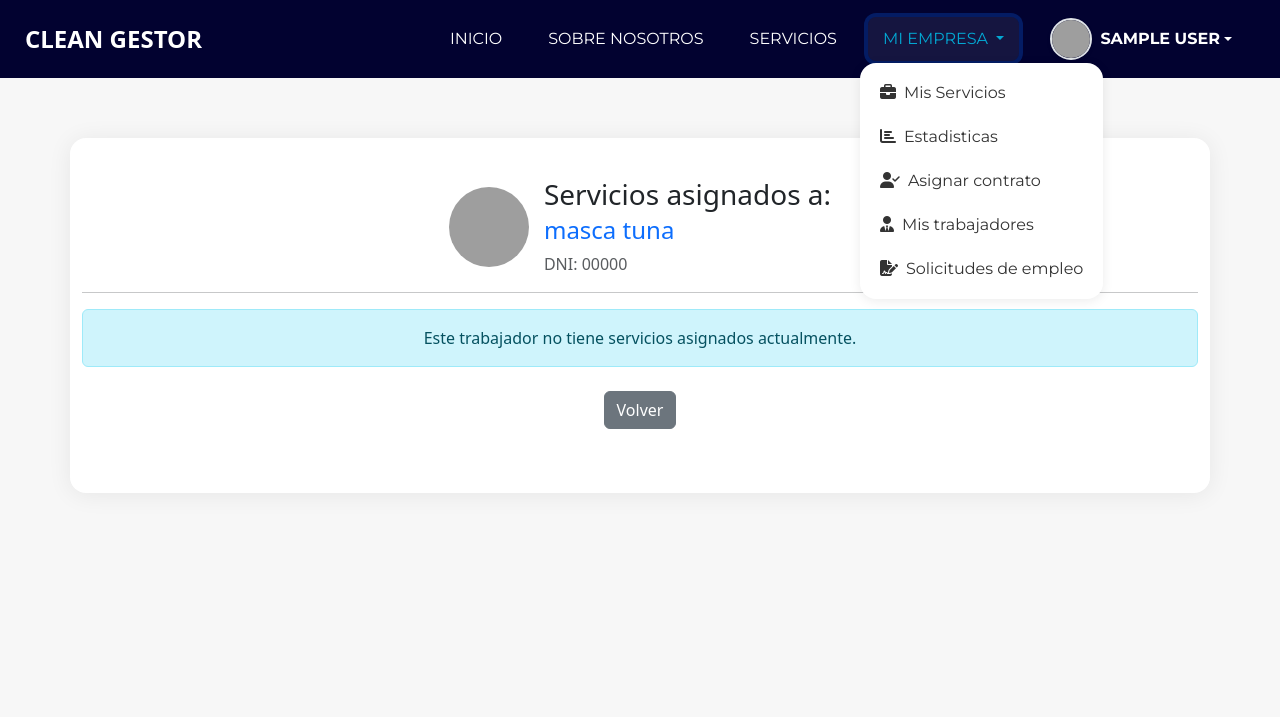
After one commit to Mario-Labrador/Proyecto-Software, a PHP site: page /views/servicios_asignados.php?dni=00000 in a window 1280 px wide, after a click on "MI EMPRESA". The commit adds this page. Shown: the top 717 px of the page. Run offline with PHP 8.4, Linux system fonts and the light colour scheme; the visitor is signed in with stand-in values (Sample User, id 1); data comes from the database, SQL or seed files in the repository; some libraries are stand-ins or nearby versions; grey boxes are pictures that could not be loaded.

Commit message:
Funcionalidad botón "servicios asignados" en misTrabajadores. serviciosPendientes añadidos para el trabajador.

```diff
--- a/CleanGestor/views/editar_servicio.php
+++ b/CleanGestor/views/editar_servicio.php
@@ -42,6 +42,7 @@ $conexion->close();
   <meta charset="UTF-8">
   <meta name="viewport" content="width=device-width, initial-scale=1.0">
   <title>Editar Servicio</title>
+  <link rel="icon" href="../assets/images/IconoEscoba.png" type="image/gif" />
   <link rel="stylesheet" href="../assets/css/bootstrap.css">
   <link href="https://fonts.googleapis.com/css2?family=Montserrat:wght@400;700&display=swap" rel="stylesheet">
 
--- a/CleanGestor/views/navbar.php
+++ b/CleanGestor/views/navbar.php
@@ -11,16 +11,21 @@ $foto_perfil = isset($_SESSION['foto_perfil']) ? $_SESSION['foto_perfil'] : '../
     <a class="navbar-brand animate__animated animate__fadeInDown" href="index.php">
         <span>CLEAN GESTOR</span>
     </a>
-    <button class="navbar-toggler animate__animated animate__fadeInDown" type="button" data-toggle="collapse"
-        data-target="#navbarSupportedContent" aria-controls="navbarSupportedContent" aria-expanded="false" aria-label="Toggle navigation">
+    <button class="navbar-toggler animate__animated animate__fadeInDown" type="button" data-bs-toggle="collapse"
+        data-bs-target="#navbarSupportedContent" aria-controls="navbarSupportedContent" aria-expanded="false" aria-label="Toggle navigation">
         <span class="navbar-toggler-icon"></span>
     </button>
     <div class="collapse navbar-collapse" id="navbarSupportedContent">
         <ul class="navbar-nav ms-auto align-items-center">
             <li class="nav-item"><a class="nav-link" href="index.php">INICIO</a></li>
             <li class="nav-item"><a class="nav-link" href="informate.php">SOBRE NOSOTROS</a></li>
+
+            <?php if (isset($_SESSION['dni'])): ?>
+                <?php if (!($_SESSION['tipo_usuario'] === 'trabajador' && $_SESSION['rol'] === 'empleado')): ?>
                     <li class="nav-item"><a class="nav-link" href="servicios.php">SERVICIOS</a></li>
-            <?php if (isset($_SESSION['dni'])): ?>
+                <?php else: ?>
+                    <li class="nav-item"><a class="nav-link" href="servicios_pendientes.php">SERVICIOS</a></li>
+                <?php endif; ?>
 
                 <?php if ($_SESSION['tipo_usuario'] === 'trabajador' && $_SESSION['rol'] === 'empleado'): ?>
                     <li class="nav-item"><a class="nav-link" href="buscar_empleo.php">BUSCAR EMPLEO</a></li>
@@ -43,16 +48,16 @@ $foto_perfil = isset($_SESSION['foto_perfil']) ? $_SESSION['foto_perfil'] : '../
                 <?php if ($_SESSION['tipo_usuario'] === 'trabajador' && $_SESSION['rol'] === 'administrador'): ?>
                     <!-- Menú desplegable MI EMPRESA -->
                     <li class="nav-item dropdown">
-                        <a class="nav-link dropdown-toggle" href="#" id="miEmpresaDropdown" role="button" data-toggle="dropdown" aria-haspopup="true" aria-expanded="false">
+                        <a class="nav-link dropdown-toggle" href="#" id="miEmpresaDropdown" role="button" data-bs-toggle="dropdown" aria-expanded="false">
                             MI EMPRESA
                         </a>
-                        <div class="dropdown-menu" aria-labelledby="miEmpresaDropdown">
-                            <a class="dropdown-item" href="misServicios.php"><i class="fas fa-briefcase me-2"></i>Mis Servicios</a>
-                            <a class="dropdown-item" href="estadisticas.php"><i class="fas fa-chart-bar me-2"></i>Estadisticas</a>
-                            <a class="dropdown-item" href="asignar_servicio.php"><i class="fas fa-user-check me-2"></i>Asignar contrato</a>
-                            <a class="dropdown-item" href="misTrabajadores.php"><i class="fas fa-user-tie me-2"></i>Mis trabajadores</a>
-                            <a class="dropdown-item" href="solicitudes_empleo.php"><i class="fas fa-file-signature me-2"></i>Solicitudes de empleo </a>
-                        </div>
+                        <ul class="dropdown-menu" aria-labelledby="miEmpresaDropdown">
+                            <li><a class="dropdown-item" href="misServicios.php"><i class="fas fa-briefcase me-2"></i>Mis Servicios</a></li>
+                            <li><a class="dropdown-item" href="estadisticas.php"><i class="fas fa-chart-bar me-2"></i>Estadisticas</a></li>
+                            <li><a class="dropdown-item" href="asignar_servicio.php"><i class="fas fa-user-check me-2"></i>Asignar contrato</a></li>
+                            <li><a class="dropdown-item" href="misTrabajadores.php"><i class="fas fa-user-tie me-2"></i>Mis trabajadores</a></li>
+                            <li><a class="dropdown-item" href="solicitudes_empleo.php"><i class="fas fa-file-signature me-2"></i>Solicitudes de empleo </a></li>
+                        </ul>
                     </li>
                 <?php endif; ?>
 
@@ -98,7 +103,6 @@ $foto_perfil = isset($_SESSION['foto_perfil']) ? $_SESSION['foto_perfil'] : '../
                     </a>
                 </li>
             <?php endif; ?>
-
         </ul>
     </div>
 </nav>
--- a/CleanGestor/views/registro.php
+++ b/CleanGestor/views/registro.php
@@ -92,7 +92,7 @@ unset($_SESSION['registro_error_type'], $_SESSION['registro_data']);
             <select class="form-control" id="rol_trabajador" name="rol_trabajador">
               <option value="">Selecciona un rol</option>
               <option value="administrador">Administrador de empresa</option>
-              <option value="empleado">Empleado normal</option>
+              <option value="empleado">Empleado</option>
             </select>
           </div>
           <?php if ($errorType): ?>
--- /dev/null
+++ b/CleanGestor/views/servicios_asignados.php
@@ -0,0 +1,147 @@
+<?php
+include_once '../config/db.php';
+include_once '../DAO/PersonaDAO.php';
+
+if (session_status() === PHP_SESSION_NONE) session_start();
+
+// Verificar si el usuario es administrador
+if (!isset($_SESSION['dni']) || $_SESSION['tipo_usuario'] !== 'trabajador' || $_SESSION['rol'] !== 'administrador') {
+    header("Location: login.php"); // Redirigir al login si no es administrador
+    exit();
+}
+
+// Obtener el DNI del trabajador desde la URL
+$dniTrabajador = $_GET['dni'] ?? null;
+if (!$dniTrabajador) {
+    die("Error: No se ha especificado un trabajador.");
+}
+
+// Crear instancia de PersonaDAO
+$personaDAO = new PersonaDAO();
+$nombreTrabajador = $personaDAO->getNombrePorDni($dniTrabajador);
+$apellidoTrabajador = $personaDAO->getApellidoPorDni($dniTrabajador);
+$fotoTrabajador = $personaDAO->getFotoPerfilPorDni($dniTrabajador);
+
+// Conexión directa a la base de datos para evitar problemas con $conn global
+$conexion = new mysqli("localhost", "root", "", "gestor");
+if ($conexion->connect_error) {
+    die("Error de conexión: " . $conexion->connect_error);
+}
+
+// Consulta para obtener los servicios asignados al trabajador
+$sql = "SELECT c.idContrato, s.idServicio, s.nombreServicio, s.descripcion, s.precio, s.horas,
+               e.nombreEmpresa, s.fotoServicio,
+               p.nombrePersona AS nombre_cliente, p.apellidosPersona AS apellidos_cliente
+        FROM contratoservicio cs
+        JOIN servicio s ON cs.idServicio = s.idServicio
+        JOIN empresa e ON s.idEmpresa = e.idEmpresa
+        JOIN contrato c ON cs.idContrato = c.idContrato
+        JOIN persona p ON c.dni = p.dni
+        WHERE cs.dni = ?";
+
+$stmt = $conexion->prepare($sql);
+$stmt->bind_param("s", $dniTrabajador);
+$stmt->execute();
+$resultado = $stmt->get_result();
+$servicios = [];
+while ($row = $resultado->fetch_assoc()) {
+    $servicios[] = $row;
+}
+$stmt->close();
+$conexion->close();
+?>
+
+<!DOCTYPE html>
+<html lang="es">
+<head>
+  <meta charset="utf-8" />
+  <meta http-equiv="X-UA-Compatible" content="IE=edge" />
+  <meta name="viewport" content="width=device-width, initial-scale=1, shrink-to-fit=no" />
+  <link rel="icon" href="../assets/images/IconoEscoba.png" type="image/gif" />
+  <title>Servicios Asignados | CLEAN GESTOR</title>
+  <link rel="stylesheet" type="text/css" href="../assets/css/bootstrap.css?v=<?php echo time(); ?>" />
+  <link href="https://fonts.googleapis.com/css2?family=Montserrat:wght@400;700&display=swap" rel="stylesheet">
+  <link href="../assets/css/style.css?v=<?php echo time(); ?>" rel="stylesheet" />
+  <link href="../assets/css/responsive.css?v=<?php echo time(); ?>" rel="stylesheet" />
+  <link rel="stylesheet" href="https://cdnjs.cloudflare.com/ajax/libs/animate.css/4.1.1/animate.min.css">
+</head>
+<body class="sub_page">
+  <div class="hero_area">
+    <header class="header_section">
+      <div class="container-fluid">
+        <?php include_once("navbar.php"); ?>
+      </div>
+    </header>
+
+    <section class="profile-section">
+        <div class="container">
+            <div class="row">
+                <div class="profile-card animate__animated animate__fadeInUp">
+                    <div class="text-center mb-4">
+                        <div class="d-flex justify-content-center align-items-center mb-3">
+                            <img src="<?php echo htmlspecialchars($fotoTrabajador); ?>"
+                                alt="Foto de perfil"
+                                class="rounded-circle"
+                                style="width: 80px; height: 80px; object-fit: cover; margin-right: 15px;">
+                            <div class="text-left">
+                                <h3 class="mt-0 mb-1">Servicios asignados a:</h3>
+                                <h4 class="text-primary"><?php echo htmlspecialchars($nombreTrabajador . ' ' . $apellidoTrabajador); ?></h4>
+                                <p class="text-muted mb-0">DNI: <?php echo htmlspecialchars($dniTrabajador); ?></p>
+                            </div>
+                        </div>
+                        <hr>
+
+                        <?php if (!empty($servicios)): ?>
+                            <div class="list-group">
+                                <?php foreach ($servicios as $servicio): ?>
+                                    <div class="d-flex align-items-center list-group-item list-group-item-action py-3"
+                                        style="transition: all 0.3s ease; border-left: 4px solid #0275d8; margin-bottom: 10px;">
+                                        <!-- Columna idContrato -->
+                                        <div class="text-center" style="width: 150px; font-weight: bold;">
+                                            ID Servicio: <?php echo htmlspecialchars($servicio['idServicio']); ?><br>
+                                            ID Contrato: <?php echo htmlspecialchars($servicio['idContrato']); ?>
+                                        </div>
+                                        <!-- Imagen -->
+                                        <div class="flex-shrink-0" style="margin-right: 15px;">
+                                            <img
+                                                src="<?php echo !empty($servicio['fotoServicio']) ? htmlspecialchars($servicio['fotoServicio']) : '../assets/images/default_service.png'; ?>"
+                                                alt="Imagen del servicio"
+                                                class="rounded-circle"
+                                                style="width: 60px; height: 60px; object-fit: cover;">
+                                        </div>
+                                        <!-- Info principal -->
+                                        <div class="flex-grow-1 d-flex justify-content-between align-items-center">
+                                            <div>
+                                                <h5 class="fw-bold mb-2"><?php echo htmlspecialchars($servicio['nombreServicio']); ?></h5>
+                                                <div><strong>Duración:</strong> <?php echo htmlspecialchars($servicio['horas']); ?> horas</div>
+                                                <div><strong>Precio:</strong> <?php echo htmlspecialchars($servicio['precio']); ?>€</div>
+                                            </div>
+                                            <div>
+                                                <strong>Cliente:</strong> <?php echo htmlspecialchars($servicio['nombre_cliente'] . ' ' . $servicio['apellidos_cliente']); ?>
+                                            </div>
+                                        </div>
+                                    </div>
+                                <?php endforeach; ?>
+                            </div>
+                        <?php else: ?>
+                            <div class="alert alert-info">
+                                <p class="mb-0">Este trabajador no tiene servicios asignados actualmente.</p>
+                            </div>
+                        <?php endif; ?>
+
+                        <div class="mt-4">
+                            <a href="javascript:history.back()" class="btn btn-secondary">Volver</a>
+                        </div>
+                    </div>
+                </div>
+            </div>
+        </div>
+    </section>
+  </div>
+
+  <!-- Scripts -->
+  <script src="https://code.jquery.com/jquery-3.3.1.slim.min.js"></script>
+  <script src="https://cdnjs.cloudflare.com/ajax/libs/popper.js/1.14.7/umd/popper.min.js"></script>
+  <script src="https://stackpath.bootstrapcdn.com/bootstrap/4.3.1/js/bootstrap.min.js"></script>
+</body>
+</html>
```
Also changed, not shown: CleanGestor/views/detalle_servicio.php (+8 -5 lines), CleanGestor/views/servicios.php (+17 -17 lines), CleanGestor/views/servicios_pendientes.php (added, +112 -0 lines), CleanGestor/assets/uploads/6817dbfbc2c46_istockphoto-1439433606-612x612.avif (added). Lines whose indentation alone changed are shown as unchanged.
